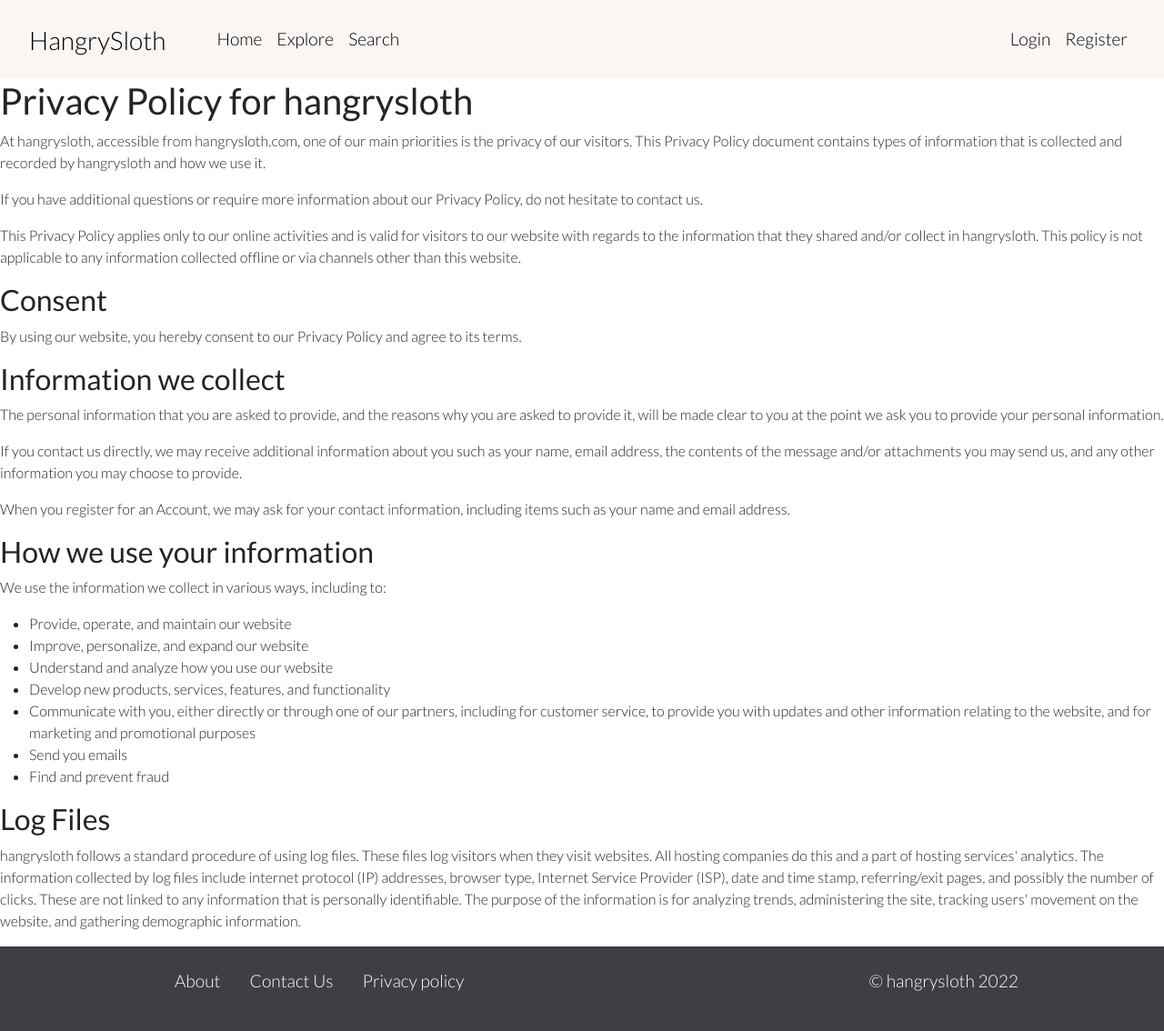
After one commit to Rocket8900/GobbleGobble, a Django app: page /food/privacy/ in a window 1280 px wide. The commit adds this page. Shown: the whole page at 91% size. Run offline with Django 3.2, Linux system fonts and the light colour scheme; some libraries are stand-ins or nearby versions.

Commit message:
added in heroku forwarding

```diff
--- a/food/urls.py
+++ b/food/urls.py
@@ -15,6 +15,7 @@ urlpatterns = [
     path('food/explore/', views.Explore, name='explore'),
     path('food/about/', views.About, name='about'),
     path('food/contact/', views.contact, name='contact'),
+    path('food/privacy/', views.Privacy, name='privacy'),
 
 	path('', views.Home, name='home'),
     path('food/<slug>/', FoodDetailView.as_view(), name='food_detail'),
--- a/food/views.py
+++ b/food/views.py
@@ -53,6 +53,9 @@ def About(request):
 
 def Contact(request):
 	return render(request, 'food/contact.html')
+
+def Privacy(request):
+	return render(request, 'food/privacy.html')
 
 def is_valid_queryparam(param):
 	return param != '' and param is not None
--- a/nashyseko/settings.py
+++ b/nashyseko/settings.py
@@ -26,7 +26,7 @@ SECRET_KEY = 'django-insecure-de^a9nt!y+xav@_hq@*xb^eo^t#(c+ozl_4t85$tic#o#3pg2g
 # SECURITY WARNING: don't run with debug turned on in production!
 DEBUG = False
 
-ALLOWED_HOSTS = ['hangrysloth.herokuapp.com', '127.0.0.1']
+ALLOWED_HOSTS = ['hangrysloth.herokuapp.com', '127.0.0.1', 'www.hangrysloth.com', 'hangrysloth.com']
 
 
 # Application definition
--- a/static/css/main.css
+++ b/static/css/main.css
@@ -688,7 +688,7 @@ body {
 	display: flex;
 	background-color: #e5e5e5;
 	justify-content: center;
-	min-height: 100vh;
+	min-height: 80vh;
 	align-items: center;
 }
 
--- a/templates/base/footer.html
+++ b/templates/base/footer.html
@@ -3,10 +3,10 @@
 		<ul class="left-side">
 			<li><a class="#" href="{% url 'food:about' %}">About</a></li>
 			<li><a class="#" href="{% url 'food:contact' %}">Contact Us</a></li>
-			<li><a class="#" href="#">Privacy policy</a></li>
+			<li><a class="#" href="{% url 'food:privacy' %}">Privacy policy</a></li>
 		</ul>
 		<ul class="right-side">
-			<li>Copyright placeholder</li>
+			<li> &copy; hangrysloth 2022</li>
 		</ul>
 	</div>
 </div>
@@ -16,7 +16,7 @@
 		<ul class="bottom-footer">
 			<li><a class="#" href="{% url 'food:about' %}">About</a></li>
 			<li><a class="#" href="{% url 'food:contact' %}">Contact Us</a></li>
-			<li><a class="#" href="#">Privacy policy</a></li>
+			<li><a class="#" href="{% url 'food:privacy' %}">Privacy policy</a></li>
 		</ul>
 		<ul class="right-side">
 			<li>Copyright placeholder</li>
--- a/templates/base/nav-main.html
+++ b/templates/base/nav-main.html
@@ -3,7 +3,7 @@
 
 <div class="navigation">
     <nav class="navbar navbar-expand-lg">
-            <a class="navbar-brand" href="{% url 'food:home' %}">Placeholder</a>
+            <a class="navbar-brand" href="{% url 'food:home' %}">HangrySloth</a>
             <button class="navbar-toggler" type="button" data-toggle="collapse" data-target="#navbarNav" aria-controls="navbarNav" aria-expanded="false" aria-label="Toggle navigation">
                 <span class="navbar-toggler-icon"><img src="{% static 'images/bars.png'%}" alt=""></span>
             </button>
--- /dev/null
+++ b/templates/food/privacy.html
@@ -0,0 +1,48 @@
+{% extends "../base/main.html" %}
+{% load static %}
+{% block content %}
+{% include "base/nav-main.html" %}
+
+<div class="privacy_page" >
+
+	<h1>Privacy Policy for hangrysloth</h1>
+
+	<p>At hangrysloth, accessible from hangrysloth.com, one of our main priorities is the privacy of our visitors. This Privacy Policy document contains types of information that is collected and recorded by hangrysloth and how we use it.</p>
+
+	<p>If you have additional questions or require more information about our Privacy Policy, do not hesitate to contact us.</p>
+
+	<p>This Privacy Policy applies only to our online activities and is valid for visitors to our website with regards to the information that they shared and/or collect in hangrysloth. This policy is not applicable to any information collected offline or via channels other than this website.
+
+	<h2>Consent</h2>
+
+	<p>By using our website, you hereby consent to our Privacy Policy and agree to its terms.</p>
+
+	<h2>Information we collect</h2>
+
+	<p>The personal information that you are asked to provide, and the reasons why you are asked to provide it, will be made clear to you at the point we ask you to provide your personal information.</p>
+	<p>If you contact us directly, we may receive additional information about you such as your name, email address, the contents of the message and/or attachments you may send us, and any other information you may choose to provide.</p>
+	<p>When you register for an Account, we may ask for your contact information, including items such as your name and email address.</p>
+
+	<h2>How we use your information</h2>
+
+	<p>We use the information we collect in various ways, including to:</p>
+
+	<ul>
+	<li>Provide, operate, and maintain our website</li>
+	<li>Improve, personalize, and expand our website</li>
+	<li>Understand and analyze how you use our website</li>
+	<li>Develop new products, services, features, and functionality</li>
+	<li>Communicate with you, either directly or through one of our partners, including for customer service, to provide you with updates and other information relating to the website, and for marketing and promotional purposes</li>
+	<li>Send you emails</li>
+	<li>Find and prevent fraud</li>
+	</ul>
+
+	<h2>Log Files</h2>
+
+	<p>hangrysloth follows a standard procedure of using log files. These files log visitors when they visit websites. All hosting companies do this and a part of hosting services' analytics. The information collected by log files include internet protocol (IP) addresses, browser type, Internet Service Provider (ISP), date and time stamp, referring/exit pages, and possibly the number of clicks. These are not linked to any information that is personally identifiable. The purpose of the information is for analyzing trends, administering the site, tracking users' movement on the website, and gathering demographic information.</p>
+
+
+</div>
+
+{% include "base/footer.html" %}
+{% endblock content %}
```
Also changed, not shown: 1 other file.
